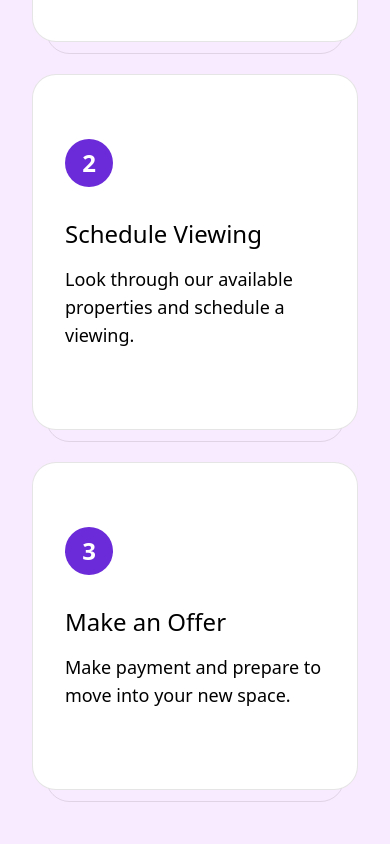
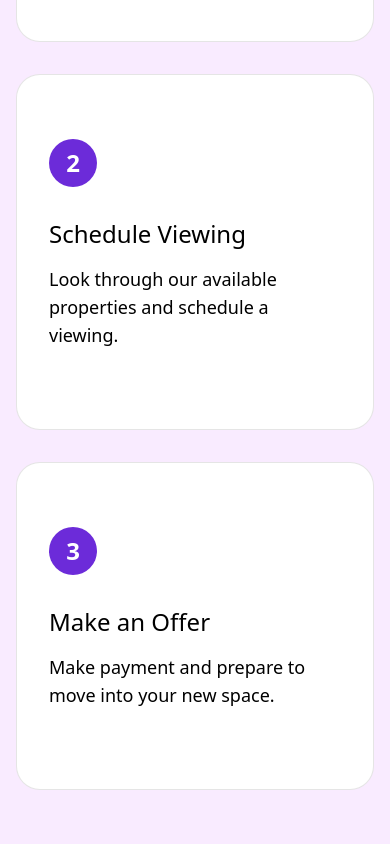
Before and after one commit to prosper74/Go-real-estate-app, a Next.js app in the folder frontend/: page / in a window 390 px wide. Shown: the part 1480-2324 px from the top of the page. Built offline with nearby package versions, Linux system fonts and the light colour scheme.

Commit message:
Used data in how it works section

```diff
--- a/frontend/src/components/common/layouts/layoutData.jsx
+++ b/frontend/src/components/common/layouts/layoutData.jsx
@@ -112,12 +112,12 @@ export const HowItWorksData = [
     description: "Browse our list of homes and properties, and find your favourite space.",
   },
   {
-    id: 1,
+    id: 2,
     heading: "Schedule Viewing",
     description: "Look through our available properties and schedule a viewing.",
   },
   {
-    id: 1,
+    id: 3,
     heading: "Make an Offer",
     description: "Make payment and prepare to move into your new space.",
   },
--- a/frontend/src/components/home_components/howItWorks.tsx
+++ b/frontend/src/components/home_components/howItWorks.tsx
@@ -6,6 +6,7 @@ import {
   imageAnimateRight,
   imageAnimate,
 } from "@src/components/common/variants";
+import { HowItWorksData } from "../common/layouts/layoutData";
 
 export default function HowItWorks() {
   return (
@@ -25,101 +26,67 @@ export default function HowItWorks() {
             How it works
           </motion.p>
           <motion.h2
-            className="text-4xl md:text-4xl xl:text-11xl leading-none font-heading font-medium"
+            className="text-4xl md:text-4xl leading-none font-heading font-medium"
             variants={textAnimate}
           >
             Easy to use
           </motion.h2>
         </motion.div>
 
-        <div className="flex flex-wrap md:flex-nowrap items-center justify-center">
-          <div className="w-full mb-12 md:mb-0">
+        <div className="mb-12 md:mb-0">
           <motion.div
-              className="flex flex-wrap"
+            className="grid grid-cols-1 sm:grid-cols-2 md:grid-cols-3"
             initial={"offscreen"}
             whileInView={"onscreen"}
-              viewport={{ once: false, amount: 0.5 }}
+            viewport={{ once: false, amount: 0.3 }}
             transition={{ staggerChildren: 0.5 }}
           >
+            {HowItWorksData.map((data) => (
               <motion.div
-                className="w-full md:w-1/2 xl:w-1/3 px-4"
-                variants={imageAnimate}
+                key={data.id}
+                className=""
+                variants={
+                  data.id === 1
+                    ? imageAnimate
+                    : data.id === 2
+                    ? imageAnimateBottom
+                    : imageAnimateRight
+                }
               >
-                <div className="relative max-w-sm mx-auto mb-8">
+                <div className={`mb-8 ${data.id === 2 && "xl:mt-10"}`}>
                   <motion.div
-                    className="relative pt-16 pb-20 px-8 md:px-16 bg-white border border-black border-opacity-10 z-10 rounded-3xl"
+                    className="relative pt-16 pb-20 px-8 bg-white border border-black border-opacity-10 rounded-3xl"
                     initial={"offscreen"}
                     whileInView={"onscreen"}
-                    viewport={{ once: false, amount: 0.5 }}
+                    viewport={{ once: false, amount: 0.3 }}
                     transition={{ staggerChildren: 0.5 }}
                   >
                     <motion.div
                       className="relative inline-flex items-center justify-center mb-8 w-12 h-12 leading-6 text-white bg-purple-700 rounded-full"
                       variants={imageAnimate}
                     >
-                      <span className="text-2xl font-bold">1</span>
+                      <span className="text-2xl font-bold">{data.id}</span>
                     </motion.div>
                     <motion.h2
                       className="mb-4 text-2xl lg:text-3xl leading-tight font-medium font-heading"
                       variants={textAnimate}
                     >
-                      Filter and Search
+                      {data.heading}
                     </motion.h2>
                     <motion.p
                       className="text-lg text-darkBlueGray-400"
                       variants={textAnimate}
                     >
-                      Browse our list of homes and properties, and find your
-                      favourite space.
+                      {data.description}
                     </motion.p>
                   </motion.div>
                   <div className="absolute left-1/2 -bottom-3 transform -translate-x-1/2 w-11/12 h-24 border border-black border-opacity-10 rounded-3xl"></div>
                 </div>
               </motion.div>
-
-              <motion.div
-                className="w-full md:w-1/2 xl:w-1/3 px-4"
-                variants={imageAnimateTop}
-              >
-                <div className="relative max-w-sm mx-auto xl:mt-10 mb-8">
-                  <div className="relative pt-16 pb-20 px-8 md:px-16 bg-white border border-black border-opacity-10 z-10 rounded-3xl">
-                    <div className="relative inline-flex items-center justify-center mb-8 w-12 h-12 leading-6 text-white bg-purple-700 rounded-full">
-                      <span className="text-2xl font-bold">2</span>
-                    </div>
-                    <h2 className="mb-4 text-2xl lg:text-3xl leading-tight font-medium font-heading">
-                      Schedule Viewing
-                    </h2>
-                    <p className="text-lg text-darkBlueGray-400">
-                      Look through our available properties and schedule a
-                      viewing.
-                    </p>
-                  </div>
-                  <div className="absolute left-1/2 -bottom-3 transform -translate-x-1/2 w-11/12 h-24 border border-black border-opacity-10 rounded-3xl"></div>
-                </div>
-              </motion.div>
-
-              <motion.div
-                className="w-full md:w-1/2 xl:w-1/3 px-4"
-                variants={imageAnimateRight}
-              >
-                <div className="relative max-w-sm mx-auto mb-8">
-                  <div className="relative pt-16 pb-20 px-8 md:px-16 bg-white border border-black border-opacity-10 z-10 rounded-3xl">
-                    <div className="relative inline-flex items-center justify-center mb-8 w-12 h-12 leading-6 text-white bg-purple-700 rounded-full">
-                      <span className="text-2xl font-bold">3</span>
-                    </div>
-                    <h2 className="mb-4 text-2xl lg:text-3xl leading-tight font-medium font-heading">
-                      Make an Offer
-                    </h2>
-                    <p className="text-lg text-darkBlueGray-400">
-                      Make payment and prepare to move into your new space.
-                    </p>
-                  </div>
-                  <div className="absolute left-1/2 -bottom-3 transform -translate-x-1/2 w-11/12 h-24 border border-black border-opacity-10 rounded-3xl"></div>
-                </div>
-              </motion.div>
+            ))}
           </motion.div>
         </div>
-        </div>
+
         <motion.div
           className="flex w-44 h-1 mx-auto bg-purple-600"
           initial={"offscreen"}
```
Lines whose indentation alone changed are shown as unchanged.
